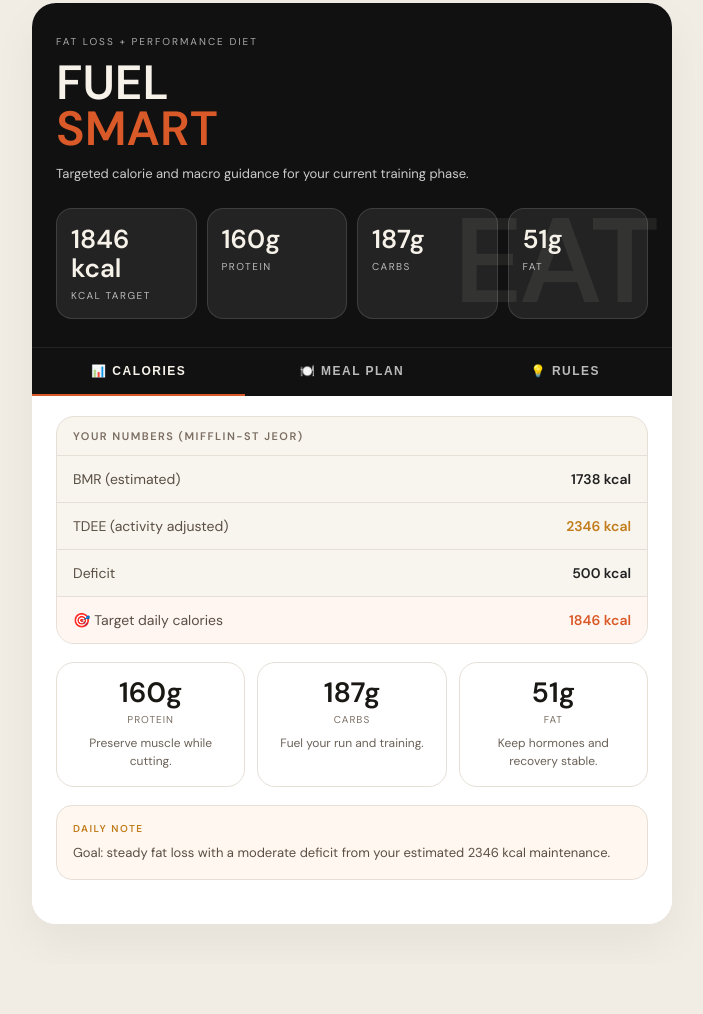
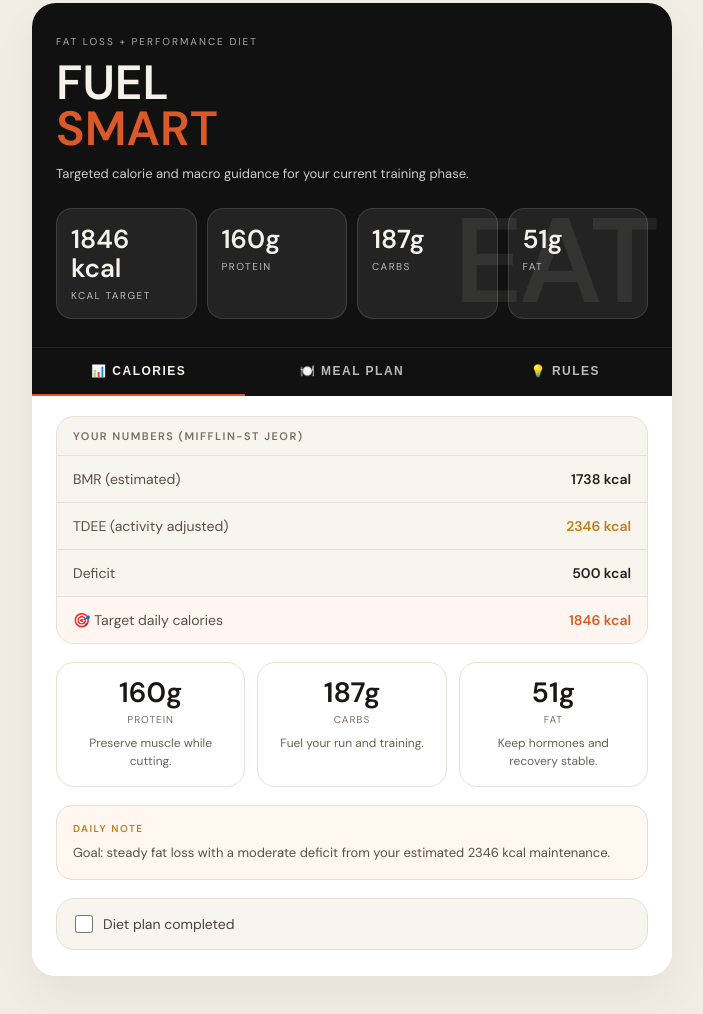
Before and after one commit to brightphachara11-ui/brightkung21, a plain HTML site: page index.html in a window 1280 px wide. Shown: the part 1710-2724 px from the top of the page, without its empty margins (288-991 px from the left). Before the commit the page ends 2674 px from the top, so only its background shows below. Drawn offline with nearby package versions, Linux system fonts and the light colour scheme.

Commit message:
what changed

```diff
--- a/index.html
+++ b/index.html
@@ -635,6 +635,31 @@
     margin: 12px 0 0;
   }
 
+  .diet-checkbox-row {
+    margin-top: 18px;
+    padding: 16px 18px;
+    background: #f8f4ee;
+    border: 1px solid #e5dfd6;
+    border-radius: 18px;
+    font-size: 14px;
+    color: #4a4138;
+  }
+
+  .diet-checkbox-row label {
+    display: flex;
+    align-items: center;
+    gap: 10px;
+    cursor: pointer;
+  }
+
+  .diet-checkbox-row input[type="checkbox"] {
+    width: 18px;
+    height: 18px;
+    border: 1px solid #c8b8a8;
+    border-radius: 6px;
+    accent-color: #d95a28;
+  }
+
   .diet-input-group label {
     font-size: 12px;
     color: #5a4f44;
@@ -905,6 +930,13 @@
       <div class="info-box">
         <div class="info-box-title">Daily note</div>
         <div class="info-box-text" id="dietNote">—</div>
+      </div>
+
+      <div class="diet-checkbox-row">
+        <label>
+          <input type="checkbox" id="dietDone" onchange="onDietInputChange('done', this.checked)" />
+          Diet plan completed
+        </label>
       </div>
     </div>
 
@@ -1035,6 +1067,7 @@ const DEFAULT_DIET_STATE = {
   weight: 80,
   activity: 'light',
   goal: 'fat_loss',
+  done: false,
 };
 
 let dietState = { ...DEFAULT_DIET_STATE };
@@ -1420,10 +1453,16 @@ function updateDietPanel() {
     weight: document.getElementById('dietWeight'),
     activity: document.getElementById('dietActivity'),
     goal: document.getElementById('dietGoal'),
+    done: document.getElementById('dietDone'),
   };
 
   Object.entries(profileInputs).forEach(([key, input]) => {
-    if (input) input.value = dietState[key];
+    if (!input) return;
+    if (key === 'done') {
+      input.checked = Boolean(dietState.done);
+    } else {
+      input.value = dietState[key];
+    }
   });
 
   const { target, protein, fat, carbs, tdee, bmr, deficit } = computeDietTargets();
```
